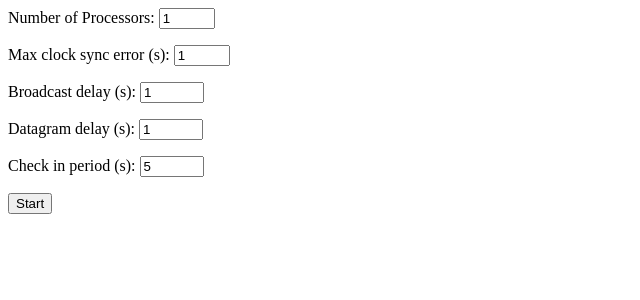
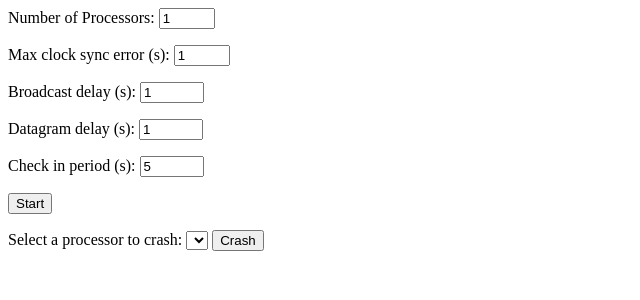
Before and after one commit to jiaxi312/group-membership, a Flask app: page / in a window 1280 px wide. Shown: the top 300 px of the page, without its empty margins (0-640 px from the left). Run offline with Flask 2, Linux system fonts and the light colour scheme; data that the repository does not hold is empty.

Commit message:
Creates select tag to crash processors.

```diff
--- a/static/script.js
+++ b/static/script.js
@@ -42,11 +42,19 @@ function fetchAndDisplayAllProcessors() {
         .then((response) => response.json())
         .then((data) => {
             let list = document.querySelector('ul')
+            let selectElement = document.getElementById('crash_processor')
+
             removeAllChildNodes(list);
+            removeAllOptions(selectElement);
+
             for (let processor of data) {
                 let node = document.createElement('li');
                 node.appendChild(document.createTextNode(`Processor ${processor.id}, members: ${processor.members}`));
                 list.appendChild(node);
+
+                let option = document.createElement('option');
+                option.text = `Processor ${processor.id}`;
+                selectElement.add(option);
             }
         });
 }
@@ -57,6 +65,13 @@ function removeAllChildNodes(parent) {
     }
 }
 
+function removeAllOptions(selectElement) {
+    let L = selectElement.options.length - 1;
+    for(let i = L; i >= 0; i--) {
+        selectElement.remove(i);
+    }
+}
+
 /**
  * Returns true if the check in period is a valid value
  */
--- a/templates/index.html
+++ b/templates/index.html
@@ -23,5 +23,8 @@
     <p></p>
     <button onclick="startButtonOnclick()">Start</button>
     <ul></ul>
+    <label for="crash_processor">Select a processor to crash:</label>
+    <select name="crash_processor" id="crash_processor"></select>
+    <button>Crash</button>
 </body>
 </html>
```
